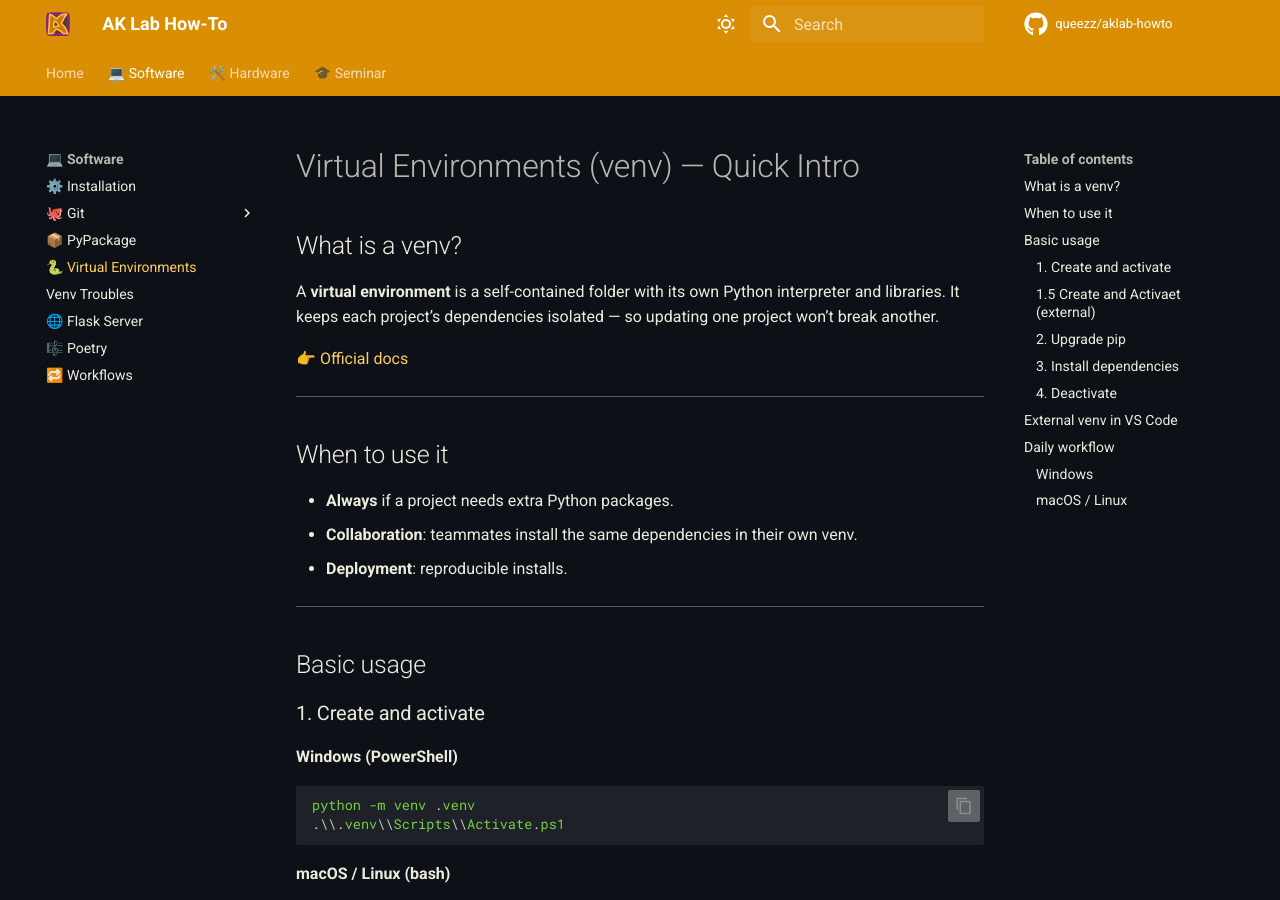
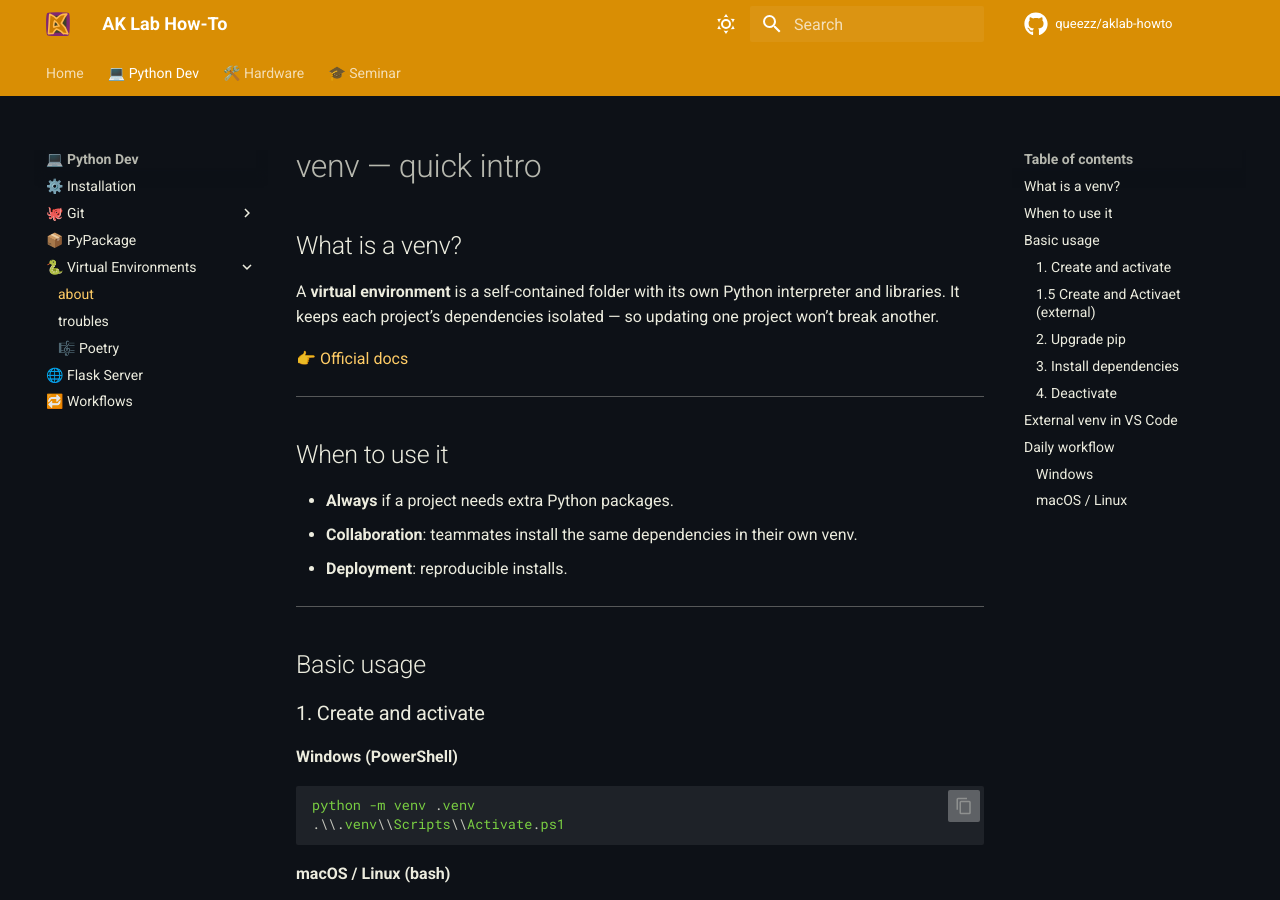
Before and after one commit to queezz/aklab-howto, an MkDocs documentation site: the page built from docs/software/venv.md, in a window 1280 px wide and 900 px high. Built offline with MkDocs 1.6.1 and Material for MkDocs 9.7.7, drawn with Linux system fonts in a browser that asks for light colours; comment, search, counter and statistics services are not loaded.

Commit message:
upd[mkdocs] navigation update

```diff
--- a/docs/software/venv.md
+++ b/docs/software/venv.md
@@ -1,4 +1,4 @@
-# Virtual Environments (venv) — Quick Intro
+# venv — quick intro
 
 ## What is a venv?
 
--- a/mkdocs.yml
+++ b/mkdocs.yml
@@ -70,17 +70,18 @@ nav:
       - 🧭 Overview: index.md
       - 🧰 Software & tools: other-tools.md
 
-  - 💻 Software:
+  - 💻 Python Dev:
       - ⚙️ Installation: software/installation-guide.md
       - 🐙 Git:
           - 📘 Intro: software/git/intro.md
           - ✍️ Commits: software/git/commits.md
           - 🏷️ Versioning: software/git/versioning.md
       - 📦 PyPackage: software/pypackage.md
-      - 🐍 Virtual Environments: software/venv.md
-      - Venv Troubles: software/venv-troubles.md
+      - 🐍 Virtual Environments:
+          - about: software/venv.md
+          - troubles: software/venv-troubles.md
+          - 🎼 Poetry: software/poetry.md
       - 🌐 Flask Server: software/pihti-vacuum.md
-      - 🎼 Poetry: software/poetry.md
       - 🔁 Workflows: software/workflows.md
 
   - 🛠️ Hardware:
```
